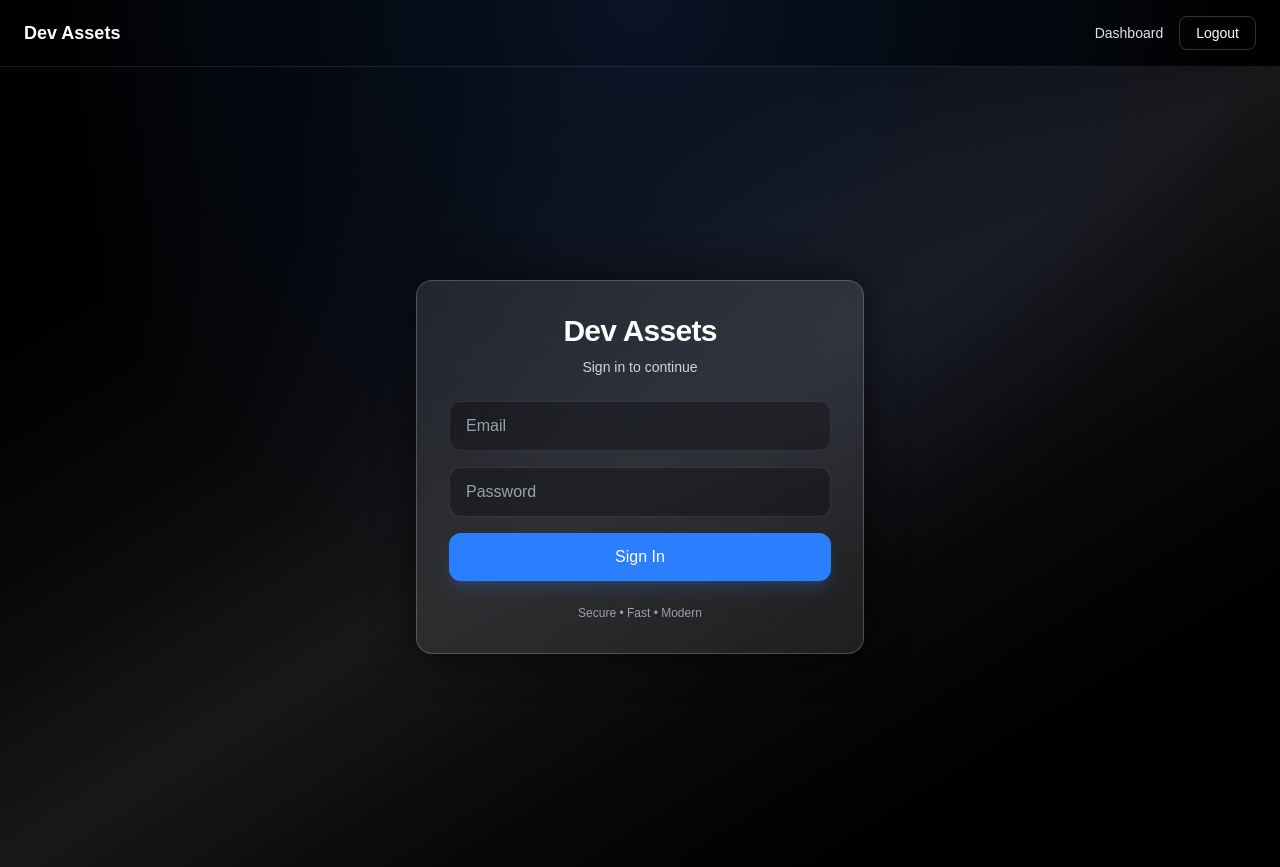
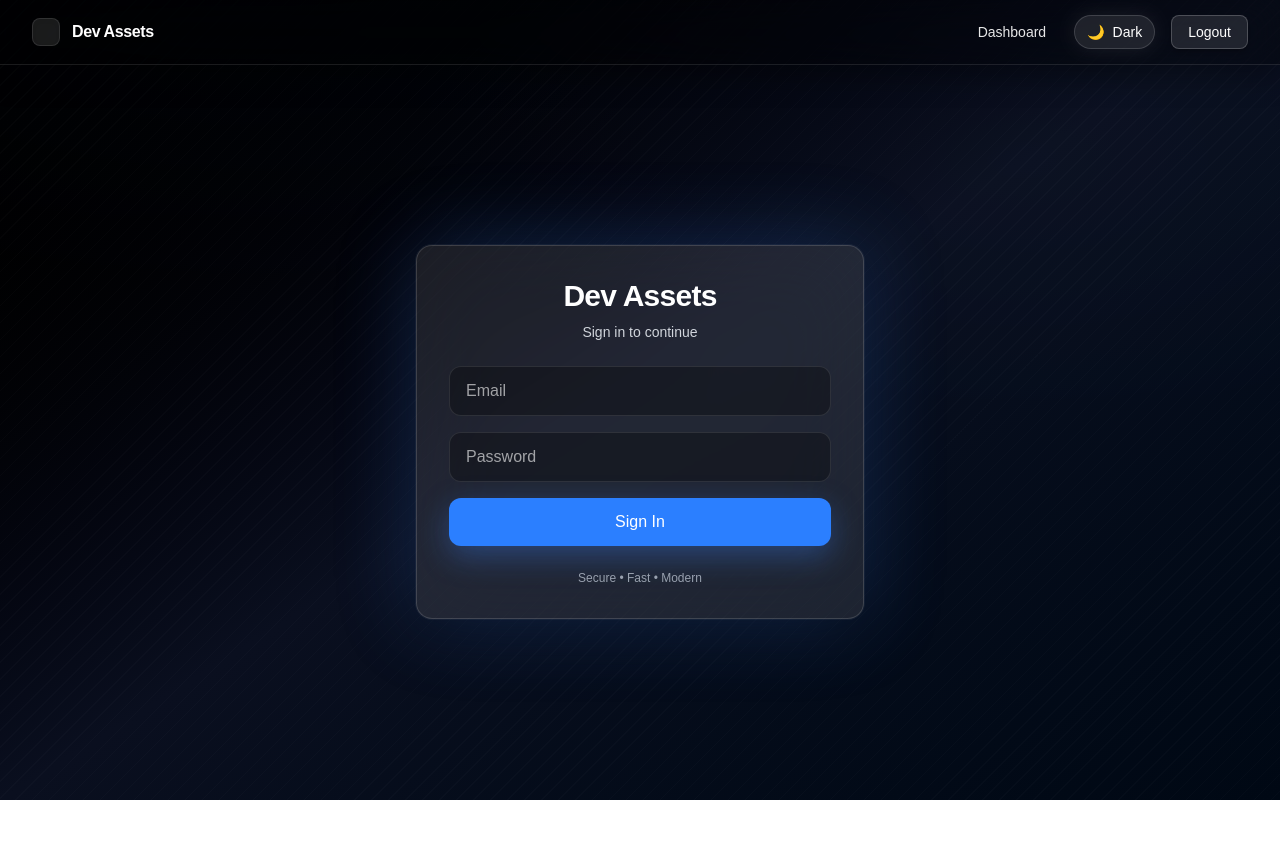
Before and after one commit to keranbyge/dev-assets, a Next.js app: page /login in a window 1280 px wide. After the commit the page ends 800 px from the top, so only its background shows below. Built offline with nearby package versions, Linux system fonts and the light colour scheme; no server answers.

Commit message:
Restore dashboard UI

```diff
--- a/app/components/Navbar.tsx
+++ b/app/components/Navbar.tsx
@@ -1,37 +1,72 @@
 "use client";
 
+import { useEffect, useState } from "react";
 import { useRouter } from "next/navigation";
 import { supabase } from "@/lib/supabaseClient";
 
 export default function Navbar() {
   const router = useRouter();
+  const [theme, setTheme] = useState<"light" | "dark">("dark");
+
+  useEffect(() => {
+    // initialize theme from localStorage
+    const saved = (typeof window !== "undefined" && localStorage.getItem("theme")) as
+      | "light"
+      | "dark"
+      | null;
+    const initial = saved ?? "dark";
+    setTheme(initial);
+    document.documentElement.classList.toggle("dark", initial === "dark");
+  }, []);
+
+  useEffect(() => {
+    // apply theme on change with smooth transition
+    if (typeof window === "undefined") return;
+    localStorage.setItem("theme", theme);
+    document.documentElement.classList.toggle("dark", theme === "dark");
+    document.documentElement.style.setProperty("transition", "background-color 300ms, color 300ms");
+  }, [theme]);
 
   const handleLogout = async () => {
     await supabase.auth.signOut();
-
-    // 🔴 FORCE FULL RELOAD (this fixes layout cache issue)
     window.location.href = "/login";
   };
 
   return (
-    <nav className="flex items-center justify-between px-6 py-4 bg-black text-white border-b border-white/10">
-      <h1 className="text-lg font-semibold">Dev Assets</h1>
+    <nav className="fixed top-0 inset-x-0 z-50 backdrop-blur-xl bg-black/30 border-b border-white/10 shadow-[0_10px_30px_rgba(0,0,0,0.35)]">
+      <div className="mx-auto max-w-7xl px-4 sm:px-6 lg:px-8 h-16 flex items-center justify-between text-white">
+        <div className="flex items-center gap-3">
+          <div className="h-7 w-7 rounded-lg bg-white/10 border border-white/10 shadow-inner" />
+          <h1 className="text-sm sm:text-base font-semibold tracking-tight">Dev Assets</h1>
+        </div>
 
-      <div className="flex items-center gap-4">
+        <div className="flex items-center gap-3 sm:gap-4">
           <button
             onClick={() => router.push("/dashboard")}
-          className="text-sm text-white/90 hover:text-white"
+            className="text-xs sm:text-sm text-white/90 hover:text-white px-3 py-1.5 rounded-lg hover:bg-white/10 transition"
           >
             Dashboard
           </button>
 
           <button
+            onClick={() => setTheme((t) => (t === "dark" ? "light" : "dark"))}
+            aria-label="Toggle theme"
+            className="relative inline-flex items-center gap-2 rounded-full border border-white/15 bg-white/10 px-3 py-1.5 text-xs sm:text-sm shadow-[0_0_20px_rgba(255,255,255,0.08)] hover:bg-white/20 transition"
+          >
+            <span className="pointer-events-none select-none">
+              {theme === "dark" ? "🌙" : "🌞"}
+            </span>
+            <span className="hidden sm:inline">{theme === "dark" ? "Dark" : "Light"}</span>
+          </button>
+
+          <button
             onClick={handleLogout}
-          className="rounded-lg border border-white/20 px-4 py-1.5 text-sm hover:bg-white/10 transition"
+            className="rounded-lg border border-white/20 bg-white/10 px-3 sm:px-4 py-1.5 text-xs sm:text-sm hover:bg-white/20 shadow-md shadow-black/20 transition"
           >
             Logout
           </button>
         </div>
+      </div>
     </nav>
   );
 }
--- a/app/dashboard/page.tsx
+++ b/app/dashboard/page.tsx
@@ -10,7 +10,7 @@ interface Asset {
   user_id: string;
   file_name: string;
   file_path: string;
-  mime_type: string | null;
+  public_url?: string | null;
   created_at: string;
 }
 
@@ -44,7 +44,7 @@ export default function DashboardPage() {
 
       const { data, error } = await supabase
         .from("assets")
-        .select("id, user_id, file_name, file_path, mime_type, created_at")
+        .select("id, user_id, file_name, file_path, public_url, created_at")
         .eq("user_id", session.user.id)
         .order("created_at", { ascending: false });
 
@@ -95,49 +95,47 @@ export default function DashboardPage() {
   };
 
   return (
-    <div className="p-6 space-y-6">
-      <div className="flex items-center justify-between">
+    <div className="mx-auto max-w-7xl px-4 sm:px-6 lg:px-8 py-6">
+      <div className="mb-6">
         <h1 className="text-2xl font-semibold">Dashboard</h1>
       </div>
 
-      {/* Upload card */}
-      <div className="rounded-2xl border border-white/10 bg-white/5 backdrop-blur-xl shadow-xl">
-        <div className="p-6">
+      <div className="grid grid-cols-1 lg:grid-cols-3 gap-6 items-start">
+        {/* Left: Upload card */}
+        <div className="lg:col-span-1 rounded-2xl border border-white/10 bg-white/5 backdrop-blur-xl shadow-xl p-6">
           <UploadAsset onUploaded={handleAfterUpload} />
         </div>
+
+        {/* Right: Gallery */}
+        <div className="lg:col-span-2 rounded-2xl border border-white/10 bg-white/5 backdrop-blur-xl shadow-xl p-6">
+          <div className="flex items-center justify-between mb-4">
+            <h2 className="text-lg font-semibold">Your Assets</h2>
+            {loading && <span className="text-xs text-gray-400">Loading…</span>}
           </div>
 
-      {/* Error state */}
           {error && (
-        <div className="rounded-xl border border-red-500/30 bg-red-500/10 text-red-200 p-4 text-sm">
+            <div className="mb-4 rounded-xl border border-red-500/30 bg-red-500/10 text-red-200 p-3 text-sm">
               {error}
             </div>
           )}
 
-      {/* Assets grid */}
-      <div className="rounded-2xl border border-white/10 bg-white/5 backdrop-blur-xl shadow-xl p-6">
-        <div className="flex items-center justify-between mb-4">
-          <h2 className="text-lg font-semibold">Your Assets</h2>
-          {loading && <span className="text-xs text-gray-400">Loading…</span>}
-        </div>
           {assets.length === 0 && !loading ? (
-          <p className="text-sm text-gray-400">No assets yet. Upload your first file above.</p>
+            <p className="text-sm text-gray-400">No assets yet. Upload your first file on the left.</p>
           ) : (
-          <div className="grid grid-cols-1 sm:grid-cols-2 md:grid-cols-3 xl:grid-cols-4 gap-5">
+            <div className="grid grid-cols-1 sm:grid-cols-2 md:grid-cols-3 xl:grid-cols-3 gap-5">
               {assets.map((asset) => {
-              const url = publicUrlFor(asset.file_path);
+              const url = asset.public_url ?? publicUrlFor(asset.file_path);
               return (
                   <div
                     key={asset.id}
                     className="group rounded-xl border border-white/10 bg-white/5 backdrop-blur-md overflow-hidden shadow hover:shadow-2xl transition-shadow"
                   >
                     <div className="relative aspect-square bg-black/30">
-                    {/* Use next/image for optimization; fall back with unoptimized */}
                       <Image
                         src={url}
                         alt={asset.file_name}
                         fill
-                      sizes="(max-width: 768px) 100vw, (max-width: 1200px) 50vw, 25vw"
+                        sizes="(max-width: 768px) 100vw, (max-width: 1200px) 50vw, 33vw"
                         className="object-cover"
                         unoptimized
                       />
@@ -169,5 +167,6 @@ export default function DashboardPage() {
           )}
         </div>
       </div>
+    </div>
   );
 }
--- a/app/globals.css
+++ b/app/globals.css
@@ -1,6 +1,7 @@
 @import "tailwindcss";
 
-/* Use Tailwind dark class strategy; base colors set via classes in layout */
+/* Enable dark mode via class on <html> */
+@custom-variant dark (&:is(.dark *));
 
 @theme inline {
   --font-sans: var(--font-geist-sans);
@@ -10,8 +11,19 @@
 body {
   font-family: Arial, Helvetica, sans-serif;
 }
-/* smooth text + glass look */
+
+/* smooth text */
 * {
   -webkit-font-smoothing: antialiased;
   -moz-osx-font-smoothing: grayscale;
 }
+
+/* transitions for theme toggle */
+html {
+  transition: background-color 300ms, color 300ms;
+}
+
+/* Glass utility helpers */
+.glass-card {
+  @apply rounded-2xl border border-white/10 bg-white/5 backdrop-blur-xl shadow-[0_10px_40px_rgba(0,0,0,0.35)];
+}
--- a/app/layout.tsx
+++ b/app/layout.tsx
@@ -7,10 +7,15 @@ export default function RootLayout({
   children: React.ReactNode;
 }) {
   return (
-    <html lang="en">
-      <body className="bg-white text-black antialiased">
+    <html lang="en" suppressHydrationWarning>
+      <body className="min-h-screen text-white antialiased transition-colors duration-300">
+        {/* Background gradient + subtle diagonal streaks */}
+        <div className="fixed inset-0 -z-10 bg-gradient-to-br from-black via-[#0a0f1f] to-[#000814]" />
+        <div className="pointer-events-none fixed inset-0 -z-10 opacity-[0.22] [background-image:repeating-linear-gradient(135deg,rgba(255,255,255,0.08)_0px,rgba(255,255,255,0.08)_1px,transparent_1px,transparent_12px)]" />
+        <div className="pointer-events-none fixed inset-0 -z-10 opacity-[0.18] [background:radial-gradient(60%_40%_at_20%_0%,rgba(37,99,235,0.15),transparent),radial-gradient(50%_40%_at_80%_20%,rgba(147,197,253,0.10),transparent)]" />
+
         <Navbar />
-        {children}
+        <div className="pt-16">{children}</div>
       </body>
     </html>
   );
--- a/app/login/page.tsx
+++ b/app/login/page.tsx
@@ -30,19 +30,17 @@ export default function LoginPage() {
   };
 
   return (
-    <main className="min-h-screen flex items-center justify-center bg-gradient-to-br from-black via-zinc-900 to-black px-4">
-      {/* Background glow */}
-      <div className="absolute inset-0 bg-[radial-gradient(circle_at_top,rgba(59,130,246,0.15),transparent_60%)]" />
+    <main className="relative min-h-[calc(100vh-64px)] flex items-center justify-center px-4">
+      {/* Centered glass card */}
+      <div className="relative w-full max-w-md rounded-2xl border border-white/15 bg-white/10 backdrop-blur-2xl shadow-[0_10px_40px_rgba(0,0,0,0.45)] ring-1 ring-white/5 p-8">
+        {/* glow accents */}
+        <div className="pointer-events-none absolute -inset-px rounded-2xl shadow-[0_0_80px_rgba(59,130,246,0.25)]" />
 
-      {/* Glass Card */}
-      <div className="relative w-full max-w-md rounded-2xl border border-white/20 bg-white/10 backdrop-blur-2xl shadow-[0_0_40px_rgba(0,0,0,0.6)] p-8">
         {/* Header */}
         <h1 className="text-3xl font-semibold text-white text-center tracking-tight">
           Dev Assets
         </h1>
-        <p className="text-sm text-gray-300 text-center mt-2">
-          Sign in to continue
-        </p>
+        <p className="text-sm text-gray-300 text-center mt-2">Sign in to continue</p>
 
         {/* Error */}
         {error && (
@@ -56,7 +54,7 @@ export default function LoginPage() {
           <input
             type="email"
             placeholder="Email"
-            className="w-full rounded-xl bg-black/30 border border-white/10 px-4 py-3 text-white placeholder-gray-400 outline-none focus:border-blue-400 focus:ring-2 focus:ring-blue-400/30 transition"
+            className="w-full rounded-xl bg-black/30 border border-white/10 px-4 py-3 text-white placeholder-white/60 outline-none focus:border-blue-400 focus:ring-2 focus:ring-blue-400/30 transition"
             value={email}
             onChange={(e) => setEmail(e.target.value)}
           />
@@ -64,7 +62,7 @@ export default function LoginPage() {
           <input
             type="password"
             placeholder="Password"
-            className="w-full rounded-xl bg-black/30 border border-white/10 px-4 py-3 text-white placeholder-gray-400 outline-none focus:border-blue-400 focus:ring-2 focus:ring-blue-400/30 transition"
+            className="w-full rounded-xl bg-black/30 border border-white/10 px-4 py-3 text-white placeholder-white/60 outline-none focus:border-blue-400 focus:ring-2 focus:ring-blue-400/30 transition"
             value={password}
             onChange={(e) => setPassword(e.target.value)}
           />
@@ -72,16 +70,14 @@ export default function LoginPage() {
           <button
             onClick={handleLogin}
             disabled={loading}
-            className="w-full rounded-xl bg-blue-500 hover:bg-blue-600 transition text-white font-medium py-3 shadow-lg shadow-blue-500/20 disabled:opacity-50"
+            className="w-full rounded-xl bg-blue-500 text-white font-medium py-3 shadow-[0_10px_30px_rgba(59,130,246,0.35)] hover:shadow-[0_12px_36px_rgba(59,130,246,0.45)] active:scale-[0.99] transition disabled:opacity-50"
           >
             {loading ? "Signing in..." : "Sign In"}
           </button>
         </div>
 
         {/* Footer */}
-        <p className="text-xs text-gray-400 text-center mt-6">
-          Secure • Fast • Modern
-        </p>
+        <p className="text-xs text-gray-400 text-center mt-6">Secure • Fast • Modern</p>
       </div>
     </main>
   );
```
Also changed, not shown: app/components/UploadAsset.tsx (+35 -31 lines). Lines whose indentation alone changed are shown as unchanged.
